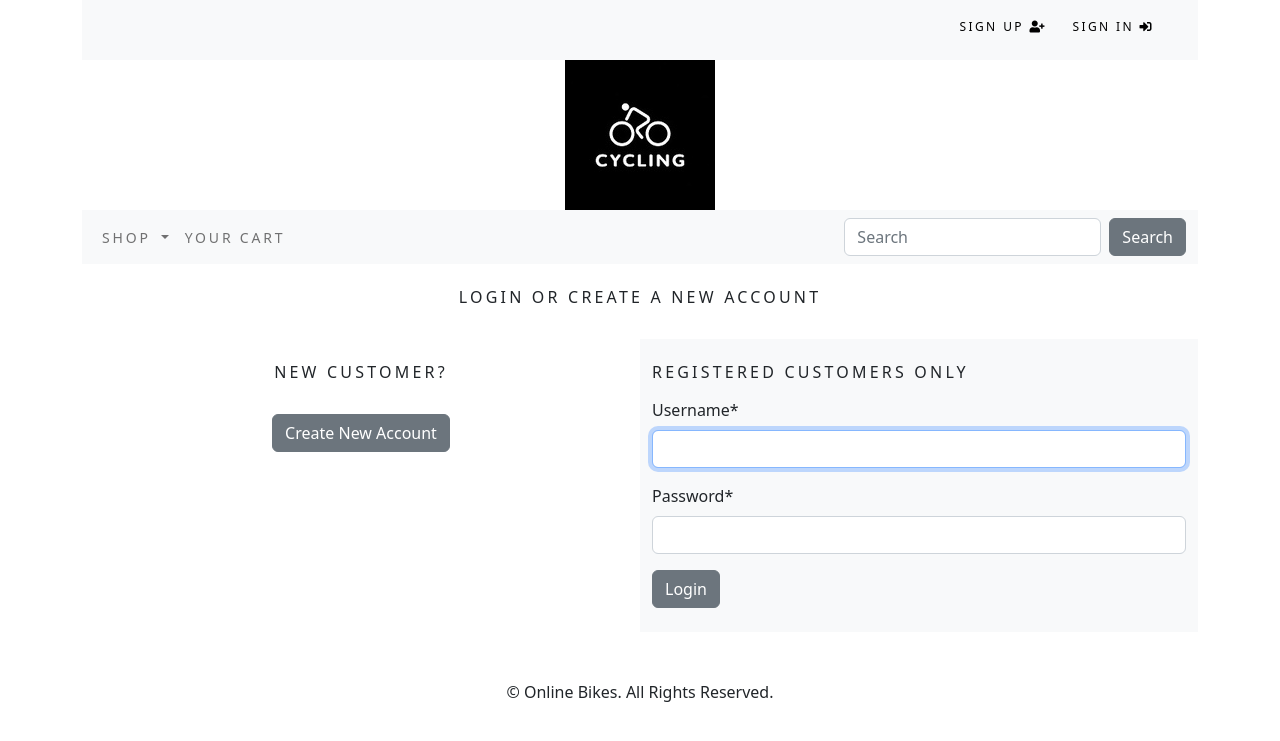
After one commit to Loba3/CA2, a Django app: page /accounts/login/ in a window 1280 px wide. The commit adds this page. Shown: the top 741 px of the page. Run offline with Django 4.2, Linux system fonts and the light colour scheme; data comes from the database, SQL or seed files in the repository; both versions use the stored data as it was after the commit; some libraries are stand-ins or nearby versions.

Commit message:
part9 finished

```diff
--- /dev/null
+++ b/accounts/templates/registration/login.html
@@ -0,0 +1,39 @@
+{% extends "base.html" %}
+{% load static %}
+{% load crispy_forms_tags %}
+{% block metadescription %}
+    Sign in and enjoy the variety of stunning and comfy cushions.
+{% endblock %}
+{% block title %}
+    Login - Perfect Cushion Store
+{% endblock %}
+{% block content %}
+    <div class="container">
+        <br>
+        <h1 class="my_title text-center">Login or Create a New Account</h1>
+        <br>
+        <div class="row">
+            <div class="col-12 col-sm-12 col-md-12 col-lg-6 text-center my_custom_div">
+                <br>
+                <h2 class="my_title">New Customer?</h2>
+                <br>
+                <a href="{% url 'signup' %}" class="btn btn-secondary">Create New Account</a>
+            </div>
+            <div class="col-12 col-sm-12 col-md-12 col-lg-6 bg-light">
+                <div>
+                    <br>
+                    <h2 class="my_title">Registered Customers Only</h2>
+                    <form method="post">
+                        {% csrf_token %}
+                        <p>{{ form | crispy }}</p>
+                        <button type="submit" class="btn btn-secondary">Login</button>
+                    </form>
+                    <br>
+                </div>
+
+            </div>
+        </div>
+        <br>
+    </div>
+    <br>
+{% endblock %}
--- /dev/null
+++ b/accounts/urls.py
@@ -0,0 +1,7 @@
+from django.urls import path
+from shop import views
+from .views import SignUpView
+
+urlpatterns = [
+    path('create/', SignUpView.as_view(), name='signup'),
+]
--- a/shop/templates/base.html
+++ b/shop/templates/base.html
@@ -15,6 +15,10 @@
 
 <body>
     <div class="container">
+        <div class="container-fluid bg-light navbar-fixed-top
+        my_top_navbar_div">
+            {% include 'top-navbar.html' %}
+        </div>
     {% include 'header.html' %}
     {% include 'navbar.html' %}
     {% block content %}
--- /dev/null
+++ b/shop/templates/top-navbar.html
@@ -0,0 +1,24 @@
+<div class="container">
+    <div class="my_custom_menu">
+        <ul>
+            {% if user.is_authenticated %}
+            <li>
+                Welcome, <a href="#" class="dropdown-toggle" data-bs-toggle="dropdown"
+                aria-haspopup="true" aria-expanded="false">{{ user.username }}
+                <i class="fas fa-user-circle"></i></a>
+            </li>
+            <li>
+                <a href="{% url 'logout' %}">Sign Out <i class="fas fa-sign-out-alt"></i></a>
+            </li>
+            {% else %}
+            <li>
+                <a href="{% url 'signup' %}">Sign Up <i class="fas fa-user-plus"></i></a>
+            </li>
+            <li>
+                <a href="{% url 'login' %}">Sign In <i class="fas fa-sign-in-alt"></i></a>
+            </li>
+            {% endif %}
+        </ul>
+
+    </div>
+</div>
--- a/shop_project/settings.py
+++ b/shop_project/settings.py
@@ -40,6 +40,9 @@ INSTALLED_APPS = [
     'cart',
     'stripe',
     'order',
+    # 3rd party
+    'crispy_forms',
+    'crispy_bootstrap5',
 ]
 
 MIDDLEWARE = [
@@ -141,3 +144,6 @@ AUTH_USER_MODEL = 'accounts.CustomUser'
 # settings.py
 STRIPE_SECRET_KEY = 'sk_test_51M7cmVLu6vFnERoXNBHgP9HyjHSMEAEOAOiyDAVMSHPyDy7KjSuGULvAH3m8tKTkxbAQ3DXB4lwhw1ICfqR7LV6B007sWoJQKi'
 STRIPE_PUBLISHABLE_KEY = 'pk_test_51M7cmVLu6vFnERoXdyqhQ0VI1xH13zLJXUccGtPWK9rrDG2z1WQgEtfsGZFCMSNQBZBo2hUePE3Cf2VcLn4zVOLT00WJOz0OWj'
+
+LOGIN_REDIRECT_URL = 'shop:all_products'
+LOGOUT_REDIRECT_URL = 'shop:all_products'
--- a/shop_project/urls.py
+++ b/shop_project/urls.py
@@ -1,5 +1,4 @@
 """shop_project URL Configuration
-
 The `urlpatterns` list routes URLs to views. For more information please see:
     https://docs.djangoproject.com/en/4.1/topics/http/urls/
 Examples:
@@ -20,6 +19,8 @@ from django.conf.urls.static import static
 
 urlpatterns = [
     path('admin/', admin.site.urls),
+    path('accounts/', include('django.contrib.auth.urls')),
+    path('accounts/', include('accounts.urls')),
     path('', include('shop.urls')),
     path('search/', include('search_app.urls')),
     path('cart/', include('cart.urls')),
--- a/static/css/custom.css
+++ b/static/css/custom.css
@@ -140,3 +140,37 @@
 	background-image: none !important;
 	background: none !important;
 }
+
+.errorlist li {
+	color: red;
+	font-weight: bold;
+}
+
+.my_custom_div {
+	margin-bottom: 20px !important;
+}
+
+.my_top_navbar_div {
+	height: 60px;
+	line-height: 50px;
+}
+.my_custom_menu {
+	text-align: right !important;
+}
+.my_custom_menu ul li {
+	list-style: none;
+	color: #000;
+	text-transform: uppercase;
+	letter-spacing: .2em;
+	font-size: 12px;
+	padding-right: 20px;
+	display: inline;
+}
+.my_custom_menu ul li a {
+	text-decoration: none;
+	color: #000;
+	list-style: none;
+	text-transform: uppercase;
+	letter-spacing: .2em;
+	font-size: 12px;
+}
```
Also changed, not shown: accounts/templates/registration/signup.html (added, +34 -0 lines), accounts/views.py (+21 -2 lines), db.sqlite3.
